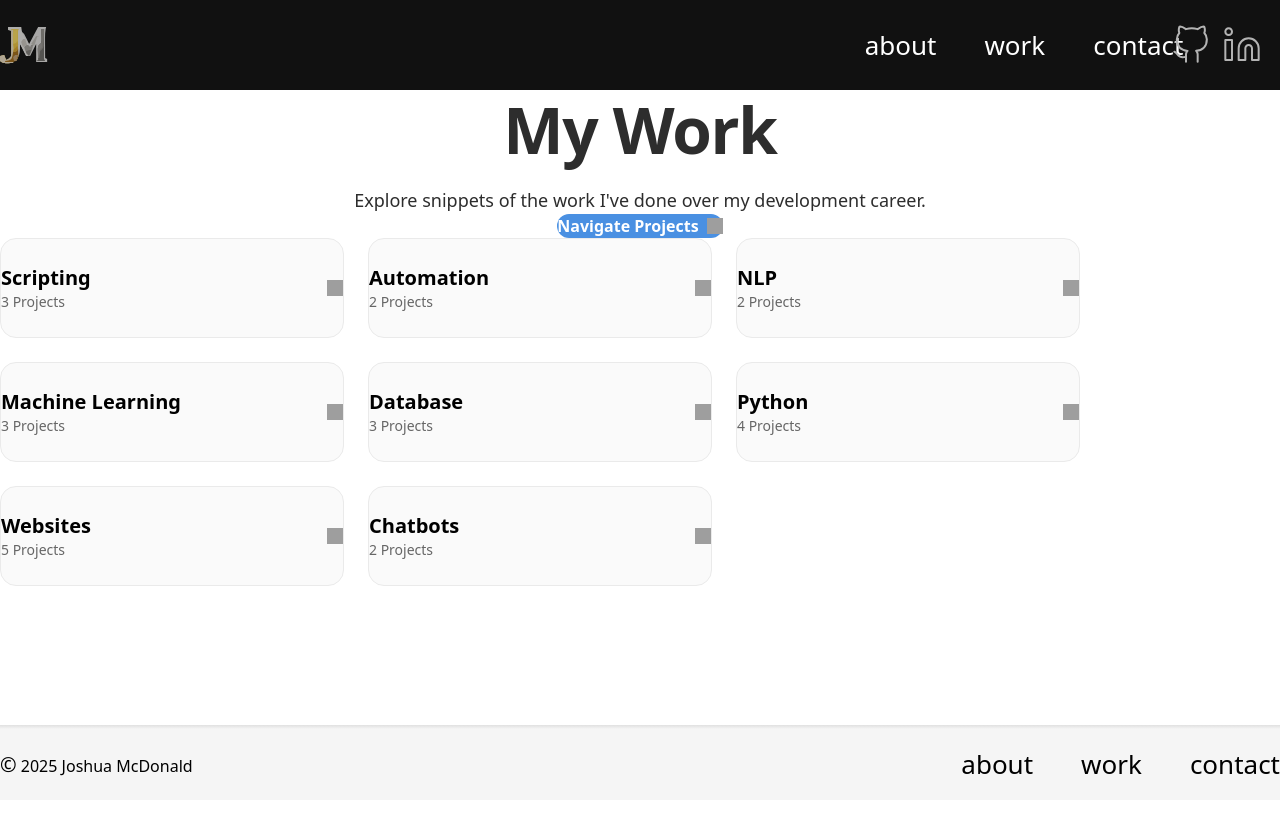
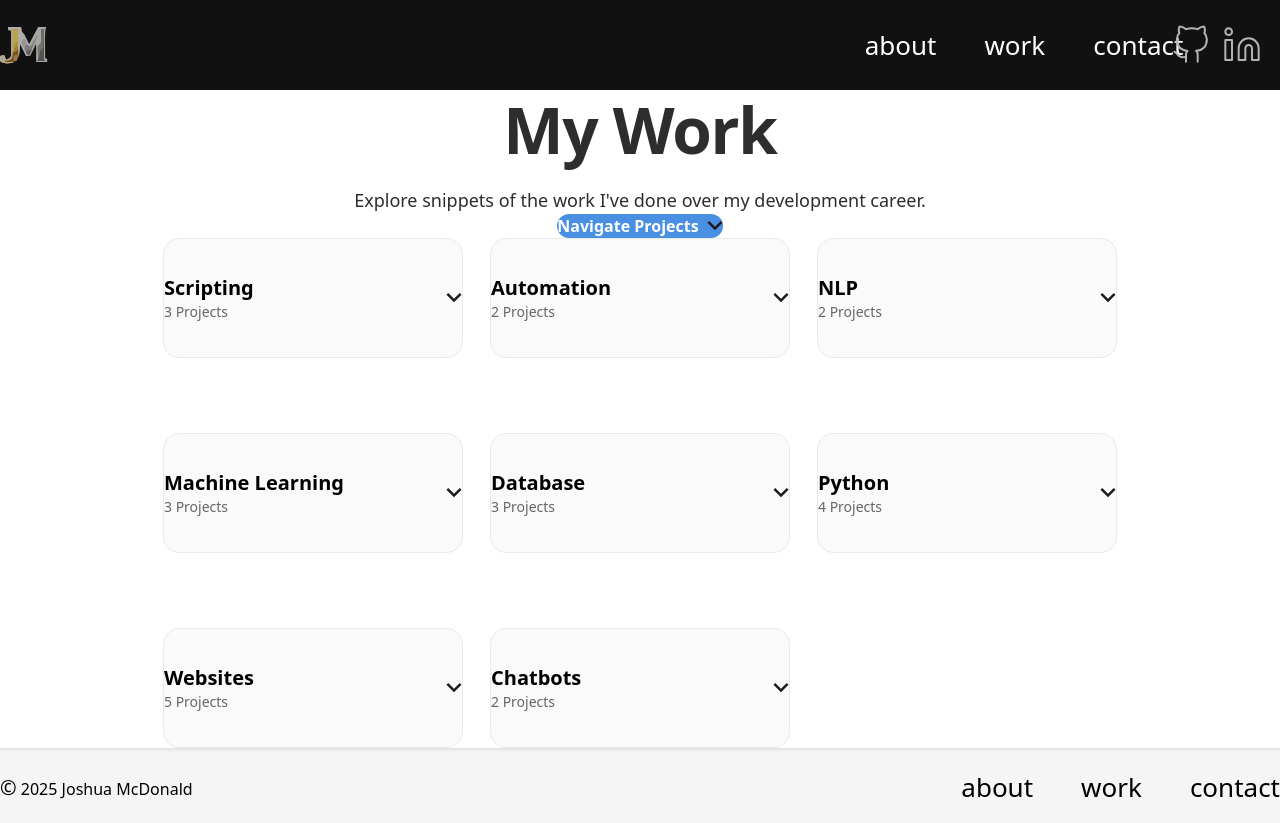
Before and after one commit to robmcdonald5/personalsite, a SvelteKit app: page /work in a window 1280 px wide. Before the commit the page ends 800 px from the top, so only its background shows below. Built offline with nearby package versions, Linux system fonts and the light colour scheme; grey boxes are pictures that could not be loaded.

Commit message:
updated spacing on work page hero section

```diff
--- a/src/routes/work/+page.svelte
+++ b/src/routes/work/+page.svelte
@@ -46,7 +46,7 @@
         </div>
 
         <!-- Navigate Projects Button -->
-        <div class="flex justify-center mb-[80px]">
+        <div class="flex justify-center mb-[60px]">
           <button
             class="flex items-center gap-2 py-3 px-6 bg-[#4A90E2] rounded-2xl hover:bg-[#3A7BC8] transition-colors"
             onclick={() => toggleDropdown('navigate')}
@@ -54,16 +54,17 @@
             <span class="text-[#FFFFFF] text-base font-inter font-semibold">
               Navigate Projects
             </span>
-            <img src="/dropdown__icon.png" alt="dropdown icon" class="w-4 h-4" />
+            <img src="/dropdown__icon.svg" alt="dropdown icon" class="w-4 h-4" />
           </button>
         </div>
 
         <!-- Project Categories Grid -->
-        <div class="grid grid-cols-1 md:grid-cols-3 gap-6 max-w-[1080px] mx-auto">
+        <div class="flex justify-center items-center min-h-[400px] mt-[60px]">
+          <div class="grid grid-cols-1 md:grid-cols-3 gap-x-[27px] gap-y-[75px] max-w-[981px]">
           {#each categories as category}
-            <div class="w-full">
+            <div class="w-[300px]">
               <button
-                class="w-full h-[100px] flex items-center justify-between p-6 bg-[#FAFAFA] border border-[#EAEAEA] rounded-2xl hover:bg-[#F0F0F0] transition-colors"
+                class="w-[300px] h-[120px] flex items-center justify-between p-6 bg-[#FAFAFA] border border-[#EAEAEA] rounded-2xl hover:bg-[#F0F0F0] transition-colors"
                 onclick={() => toggleDropdown(category.name)}
               >
                 <div class="flex flex-col items-start">
@@ -74,12 +75,16 @@
                     {category.count} Project{category.count !== 1 ? 's' : ''}
                   </p>
                 </div>
-                <img src="/dropdown__icon.png" alt="dropdown icon" class="w-4 h-4 flex-shrink-0" />
+                <img
+                  src="/dropdown__icon.svg"
+                  alt="dropdown icon"
+                  class="w-4 h-4 flex-shrink-0 transition-transform {openDropdown === category.name ? 'rotate-180' : ''}"
+                />
               </button>
 
               <!-- Dropdown Content (placeholder for now) -->
               {#if openDropdown === category.name}
-                <div class="mt-2 p-4 bg-white border border-[#EAEAEA] rounded-xl shadow-lg">
+                <div class="w-[300px] mt-2 p-4 bg-white border border-[#EAEAEA] rounded-xl shadow-lg">
                   <p class="text-sm text-[#666666]">
                     Projects for {category.name} will be listed here.
                   </p>
@@ -87,6 +92,7 @@
               {/if}
             </div>
           {/each}
+          </div>
         </div>
       </section>
     </div>
```
